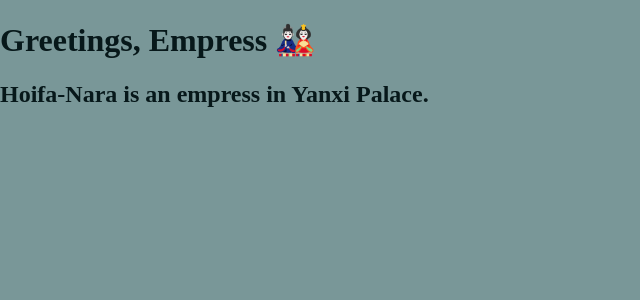
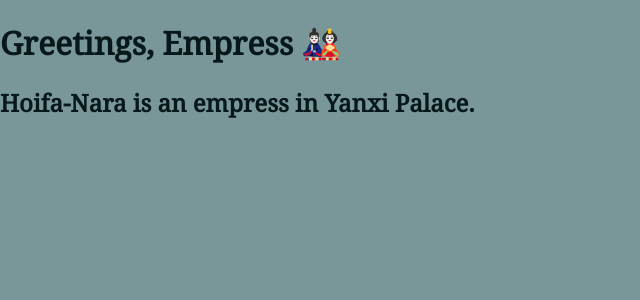
Before and after one commit to nworb9/bordered-blue-mood, a React (Create React App) app: page / in a window 1280 px wide. Shown: the top 300 px of the page, without its empty margins (0-640 px from the left). Built offline with nearby package versions, Linux system fonts and the light colour scheme.

Commit message:
More jsx conversion

```diff
--- a/package.json
+++ b/package.json
@@ -1,7 +1,8 @@
 {
   "name": "bordered-blue-mood",
-  "version": "0.1.0",
+  "version": "1.0.0",
   "private": true,
+  "main": "src/index.jsx",
   "dependencies": {
     "@testing-library/jest-dom": "^5.11.4",
     "@testing-library/react": "^11.1.0",
--- a/public/index.html
+++ b/public/index.html
@@ -7,10 +7,9 @@
     <meta name="theme-color" content="#000000" />
     <meta name="description" content="Web site created using create-react-app" />
     <link rel="preconnect" href="https://fonts.gstatic.com" />
-    <link
-            href="https://fonts.googleapis.com/css2?family=Work+Sans:wght@500;600&display=swap"
-            rel="stylesheet"
-    />
+    <link rel="preconnect" href="https://fonts.googleapis.com">
+    <link rel="preconnect" href="https://fonts.gstatic.com" crossorigin>
+    <link href="https://fonts.googleapis.com/css2?family=Noto+Serif&display=swap" rel="stylesheet">
     <title>Bordered Blue Mood, Part 1</title>
 </head>
 <body>
--- a/src/index.js
+++ b/src/index.jsx
@@ -2,9 +2,10 @@
 import ReactDOM from 'react-dom'
 import App from './App'
 
+const rootElement =   document.getElementById('root');
 ReactDOM.render(
     <React.StrictMode>
         <App/>
     </React.StrictMode>,
-    document.getElementById('root')
+    rootElement
 )
--- a/src/styles.js
+++ b/src/styles.js
@@ -11,5 +11,7 @@
   overflow: hidden;
   text-rendering: optimizeLegibility;
   -webkit-font-smoothing: antialiased;
+  font-family: 'Noto Serif', Serif;
+  font-weight: 500;
 }
 `
```
